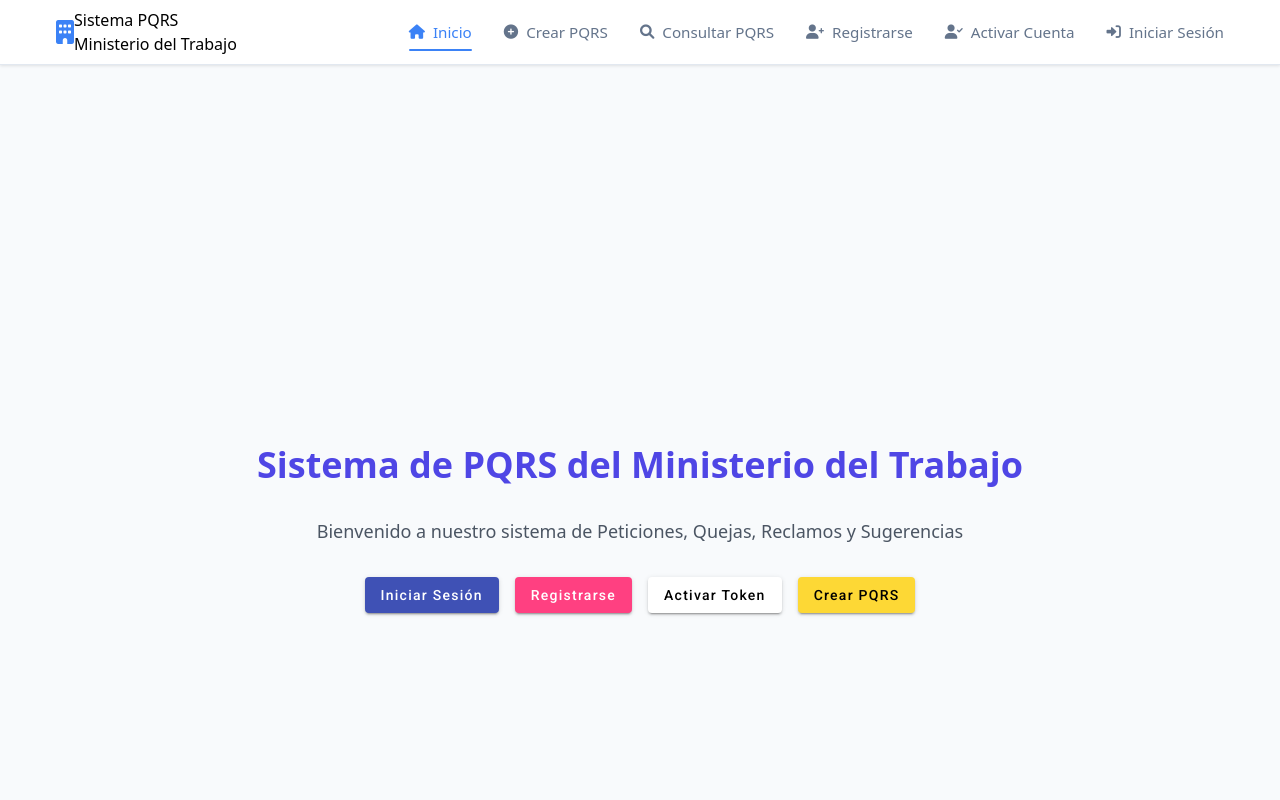
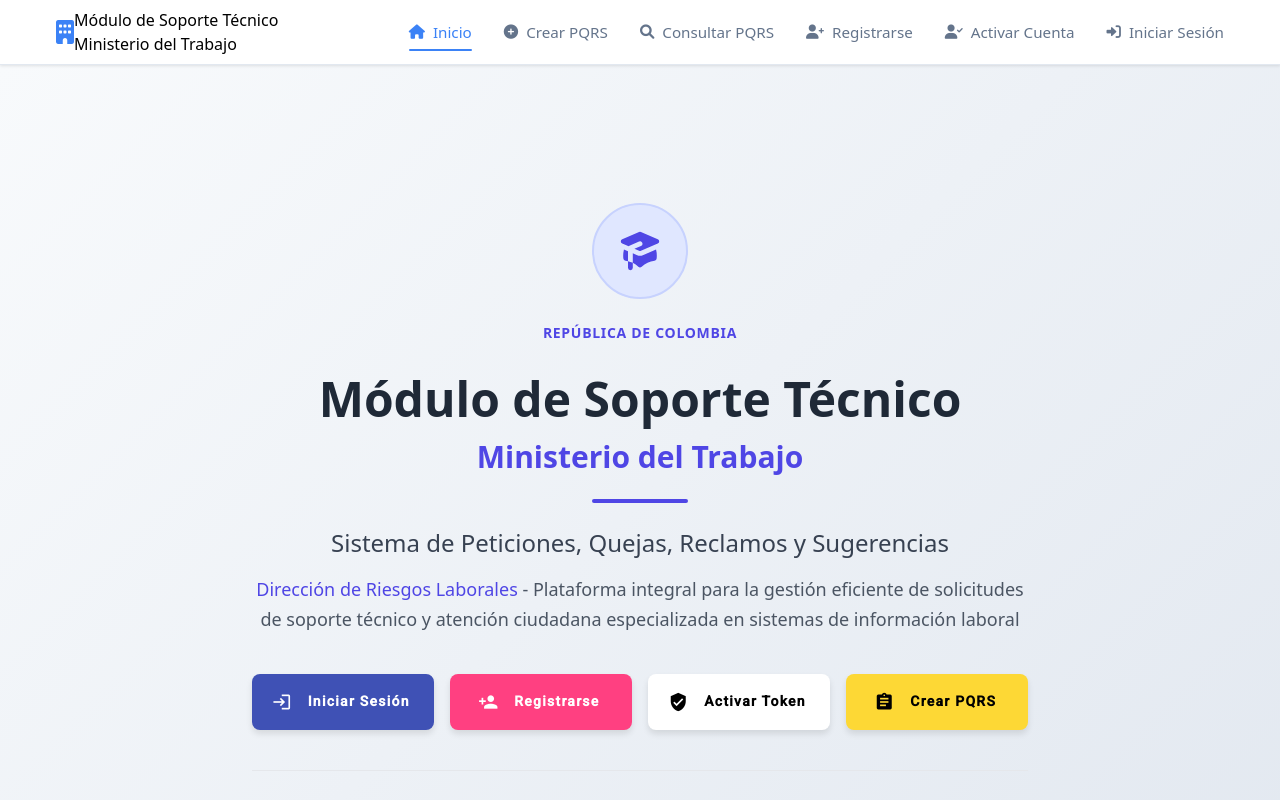
Before and after one commit to jhongo201/front.pqrs, an Angular app: page / in a window 1280 px wide. Shown: the top 800 px of the page. Built offline with nearby package versions, Linux system fonts and the light colour scheme; no server answers.

Commit message:
se mejoro diseño del welcome

```diff
--- a/src/app/modules/pqrs/consulta-pqrs/consulta-pqrs.component.css
+++ b/src/app/modules/pqrs/consulta-pqrs/consulta-pqrs.component.css
@@ -9,15 +9,18 @@
 .external-page-container {
   min-height: 100vh;
   background: #ffffff;
-  padding-top: 80px; /* Espacio para header fijo */
+  /*padding-top: 80px; /* Espacio para header fijo */
 }
 
 /* Header de página */
 .page-header {
-  background: linear-gradient(135deg, #667eea 0%, #764ba2 100%);
+ background: linear-gradient(135deg, #3b82f6 0%, #2563eb 100%);
   color: white;
-  padding: 2rem 0;
-  box-shadow: 0 2px 10px rgba(0,0,0,0.1);
+  padding: 3rem 1rem;
+  /*margin: 4rem 0 3rem 0; /* Aumentado el margen superior */
+  box-shadow: 0 4px 6px -1px rgba(0, 0, 0, 0.1), 0 2px 4px -1px rgba(0, 0, 0, 0.06);
+  position: relative; /* Para el z-index */
+  z-index: 1; /* Asegura que esté por encima del contenido */
 }
 
 .header-content {
--- a/src/app/modules/pqrs/create-pqrs/create-pqrs.component.css
+++ b/src/app/modules/pqrs/create-pqrs/create-pqrs.component.css
@@ -201,7 +201,7 @@
   background: linear-gradient(135deg, #3b82f6 0%, #2563eb 100%);
   color: white;
   padding: 3rem 1rem;
-  margin: 4rem 0 3rem 0; /* Aumentado el margen superior */
+  /*margin: 4rem 0 3rem 0; /* Aumentado el margen superior */
   box-shadow: 0 4px 6px -1px rgba(0, 0, 0, 0.1), 0 2px 4px -1px rgba(0, 0, 0, 0.06);
   position: relative; /* Para el z-index */
   z-index: 1; /* Asegura que esté por encima del contenido */
--- a/src/app/modules/user-list/create-user/create-user.component.css
+++ b/src/app/modules/user-list/create-user/create-user.component.css
@@ -1,7 +1,7 @@
 /* Contenedor para la página externa */
 .external-page-container {
   min-height: 100vh;
-  padding-top: 80px; /* Espacio para el header fijo */
+/* padding-top: 80px; /* Espacio para el header fijo */
   padding-bottom: 40px;
   background-color: #f1f5f9;
 }
@@ -193,8 +193,10 @@
   background: linear-gradient(135deg, #3b82f6 0%, #2563eb 100%);
   color: white;
   padding: 3rem 1rem;
-  margin: 4rem 0 3rem 0;
-  box-shadow: 0 4px 6px -1px rgba(0, 0, 0, 0.1);
+  /*margin: 4rem 0 3rem 0; /* Aumentado el margen superior */
+  box-shadow: 0 4px 6px -1px rgba(0, 0, 0, 0.1), 0 2px 4px -1px rgba(0, 0, 0, 0.06);
+  position: relative; /* Para el z-index */
+  z-index: 1; /* Asegura que esté por encima del contenido */
 }
 
 .header-content {
--- a/src/app/modules/welcome/welcome.component.css
+++ b/src/app/modules/welcome/welcome.component.css
@@ -1,22 +1,133 @@
 .welcome-content {
   padding-top: 64px; /* Altura del header */
   min-height: calc(100vh - 64px);
-    background-color: #f8fafc;
+  background: linear-gradient(135deg, #f8fafc 0%, #e2e8f0 100%);
 }
 
+/* Botón amarillo mejorado */
 .yellow-button {
-    background-color: #FDD835 !important; /* Amarillo */
-    color: #000000 !important; /* Texto negro para contraste */
+  background-color: #FDD835 !important;
+  color: #000000 !important;
+  font-weight: 600 !important;
+  border-radius: 8px !important;
+  box-shadow: 0 4px 6px rgba(0, 0, 0, 0.1) !important;
+  transition: all 0.3s ease !important;
 }
 
 .yellow-button:hover {
-    background-color: #FBC02D !important; /* Amarillo ligeramente más oscuro al pasar el mouse */
+  background-color: #FBC02D !important;
+  transform: translateY(-2px) !important;
+  box-shadow: 0 8px 15px rgba(253, 216, 53, 0.3) !important;
 }
 
 .yellow-button:active {
-    background-color: #F9A825 !important; /* Amarillo aún más oscuro al hacer clic */
+  background-color: #F9A825 !important;
+  transform: translateY(0) !important;
 }
 
 .yellow-button .mat-ripple-element {
-    background-color: rgba(0, 0, 0, 0.1); /* Color del efecto ripple */
+  background-color: rgba(0, 0, 0, 0.1);
 }
+
+/* Estilos para todos los botones mejorados */
+.enhanced-button {
+  min-height: 56px !important;
+  padding: 0 24px !important;
+  font-weight: 600 !important;
+  border-radius: 8px !important;
+  box-shadow: 0 4px 6px rgba(0, 0, 0, 0.1) !important;
+  transition: all 0.3s ease !important;
+  display: flex !important;
+  align-items: center !important;
+  justify-content: center !important;
+  gap: 8px !important;
+}
+
+.enhanced-button:hover {
+  transform: translateY(-2px) !important;
+  box-shadow: 0 8px 15px rgba(0, 0, 0, 0.15) !important;
+}
+
+.enhanced-button:active {
+  transform: translateY(0) !important;
+}
+
+/* Botón primario personalizado */
+.mat-raised-button.mat-primary.enhanced-button:hover {
+  box-shadow: 0 8px 15px rgba(63, 81, 181, 0.3) !important;
+}
+
+/* Botón accent personalizado */
+.mat-raised-button.mat-accent.enhanced-button:hover {
+  box-shadow: 0 8px 15px rgba(255, 64, 129, 0.3) !important;
+}
+
+/* Botón secondary personalizado */
+.mat-raised-button.mat-warn.enhanced-button:hover {
+  box-shadow: 0 8px 15px rgba(244, 67, 54, 0.3) !important;
+}
+
+/* Iconos en botones */
+.enhanced-button mat-icon {
+  font-size: 20px !important;
+  width: 20px !important;
+  height: 20px !important;
+}
+
+/* Animaciones suaves */
+@keyframes fadeInUp {
+  from {
+    opacity: 0;
+    transform: translateY(30px);
+  }
+  to {
+    opacity: 1;
+    transform: translateY(0);
+  }
+}
+
+.welcome-content > div {
+  animation: fadeInUp 0.8s ease-out;
+}
+
+/* Responsive design mejorado */
+@media (max-width: 768px) {
+  .enhanced-button {
+    min-height: 48px !important;
+    padding: 0 16px !important;
+    font-size: 14px !important;
+  }
+
+  .enhanced-button mat-icon {
+    font-size: 18px !important;
+    width: 18px !important;
+    height: 18px !important;
+  }
+}
+
+/* Estilos para el ícono institucional */
+.institutional-icon {
+  background: rgba(63, 81, 181, 0.1);
+  border: 2px solid rgba(63, 81, 181, 0.2);
+  transition: all 0.3s ease;
+}
+
+.institutional-icon:hover {
+  background: rgba(63, 81, 181, 0.15);
+  transform: scale(1.05);
+}
+
+/* Línea divisoria animada */
+.divider-line {
+  background: linear-gradient(90deg, transparent, #4f46e5, transparent);
+  animation: glow 2s ease-in-out infinite alternate;
+}
+
+@keyframes glow {
+  from {
+    box-shadow: 0 0 5px rgba(79, 70, 229, 0.3);
+  }
+  to {
+    box-shadow: 0 0 10px rgba(79, 70, 229, 0.6);
+  }
+}
--- a/src/app/modules/welcome/welcome.component.html
+++ b/src/app/modules/welcome/welcome.component.html
@@ -1,36 +1,100 @@
 <app-public-header></app-public-header>
 <main class="welcome-content">
-  <div class="min-h-screen flex items-center justify-center">
-    <div class="text-center">
-      <h1 class="text-4xl font-bold mb-8 text-indigo-600">Sistema de PQRS del Ministerio del Trabajo</h1>
-      <p class="mb-8 text-gray-600 text-lg">Bienvenido a nuestro sistema de Peticiones, Quejas, Reclamos y Sugerencias</p>
+  <div class="min-h-screen flex items-center justify-center px-4 py-8">
+    <div class="max-w-5xl mx-auto text-center">
 
-      <div class="space-x-4">
+      <!-- Header institucional -->
+      <div class="mb-8">
+        <div class="inline-flex items-center justify-center w-24 h-24 mb-6 bg-indigo-100 border-2 border-indigo-200 rounded-full">
+          <svg class="w-12 h-12 text-indigo-600" fill="currentColor" viewBox="0 0 20 20">
+            <path d="M10.394 2.08a1 1 0 00-.788 0l-7 3a1 1 0 000 1.84L5.25 8.051a.999.999 0 01.356-.257l4-1.714a1 1 0 11.788 1.838L7.667 9.088l1.94.831a1 1 0 00.787 0l7-3a1 1 0 000-1.838l-7-3zM3.31 9.397L5 10.12v4.102a8.969 8.969 0 00-1.05-.174 1 1 0 01-.89-.89 11.115 11.115 0 01.25-3.762zM9.3 16.573A9.026 9.026 0 007 14.935v-3.957l1.818.78a3 3 0 002.364 0l5.508-2.361a11.026 11.026 0 01.25 3.762 1 1 0 01-.89.89 8.968 8.968 0 00-5.35 2.524 1 1 0 01-1.4 0zM6 18a1 1 0 001-1v-2.065a8.935 8.935 0 00-2-.712V17a1 1 0 001 1z"/>
+          </svg>
+        </div>
+
+        <div class="text-sm uppercase tracking-wider text-indigo-600 font-semibold mb-3">
+          República de Colombia
+        </div>
+      </div>
+
+      <!-- Título principal estructurado -->
+      <div class="mb-10">
+        <h1 class="text-4xl md:text-5xl font-bold text-gray-800 mb-4 leading-tight">
+          Módulo de Soporte Técnico
+        </h1>
+        <h2 class="text-2xl md:text-3xl font-semibold text-indigo-600 mb-6">
+          Ministerio del Trabajo
+        </h2>
+
+        <!-- Línea divisoria decorativa -->
+        <div class="w-24 h-1 bg-indigo-600 mx-auto mb-6 rounded-full"></div>
+
+        <div class="max-w-3xl mx-auto">
+          <h3 class="text-xl md:text-2xl font-medium text-gray-700 mb-4">
+            Sistema de Peticiones, Quejas, Reclamos y Sugerencias
+          </h3>
+          <p class="text-lg text-gray-600 leading-relaxed">
+            <span class="font-medium text-indigo-600">Dirección de Riesgos Laborales</span> -
+            Plataforma integral para la gestión eficiente de solicitudes de soporte técnico
+            y atención ciudadana especializada en sistemas de información laboral
+          </p>
+        </div>
+      </div>
+
+      <!-- Botones de acción mejorados -->
+      <div class="grid grid-cols-1 sm:grid-cols-2 lg:grid-cols-4 gap-4 max-w-4xl mx-auto">
         <button
           mat-raised-button
           color="primary"
+          class="enhanced-button"
           (click)="goToLogin()">
+          <mat-icon class="mr-2">login</mat-icon>
           Iniciar Sesión
         </button>
+
         <button
           mat-raised-button
           color="accent"
+          class="enhanced-button"
           (click)="goToRegister()">
+          <mat-icon class="mr-2">person_add</mat-icon>
           Registrarse
         </button>
+
         <button
           mat-raised-button
           color="secondary"
+          class="enhanced-button"
           (click)="goToActivateToken()">
+          <mat-icon class="mr-2">verified_user</mat-icon>
           Activar Token
         </button>
+
         <button
-            mat-raised-button
-            class="yellow-button"
-            (click)="goToCretaPqrs()">
-            Crear PQRS
-            </button>
+          mat-raised-button
+          class="yellow-button enhanced-button"
+          (click)="goToCretaPqrs()">
+          <mat-icon class="mr-2">assignment</mat-icon>
+          Crear PQRS
+        </button>
       </div>
+
+      <!-- Información de contacto adicional -->
+      <div class="mt-10 pt-8 border-t border-gray-200">
+        <p class="text-sm text-gray-500 mb-2">
+          ¿Necesita ayuda? Contáctenos
+        </p>
+        <div class="flex flex-col sm:flex-row justify-center items-center gap-4 text-sm">
+          <span class="flex items-center text-gray-600">
+            <mat-icon class="mr-1 text-base">phone</mat-icon>
+            01-8000-123456
+          </span>
+          <span class="flex items-center text-gray-600">
+            <mat-icon class="mr-1 text-base">email</mat-icon>
+            soporte&#64;mintrabajo.gov.co
+          </span>
+        </div>
+      </div>
+
     </div>
   </div>
 </main>
--- a/src/app/shared/public-header/public-header.component.html
+++ b/src/app/shared/public-header/public-header.component.html
@@ -6,7 +6,7 @@
         <i class="fas fa-building"></i>
       </div>
       <div class="brand-text">
-        <h1>Sistema PQRS</h1>
+        <h1>Módulo de Soporte Técnico</h1>
         <span class="subtitle">Ministerio del Trabajo</span>
       </div>
     </div>
```
Also changed, not shown: src/app/modules/welcome/welcome.component.ts (+8 -2 lines). Lines whose indentation alone changed are shown as unchanged.
